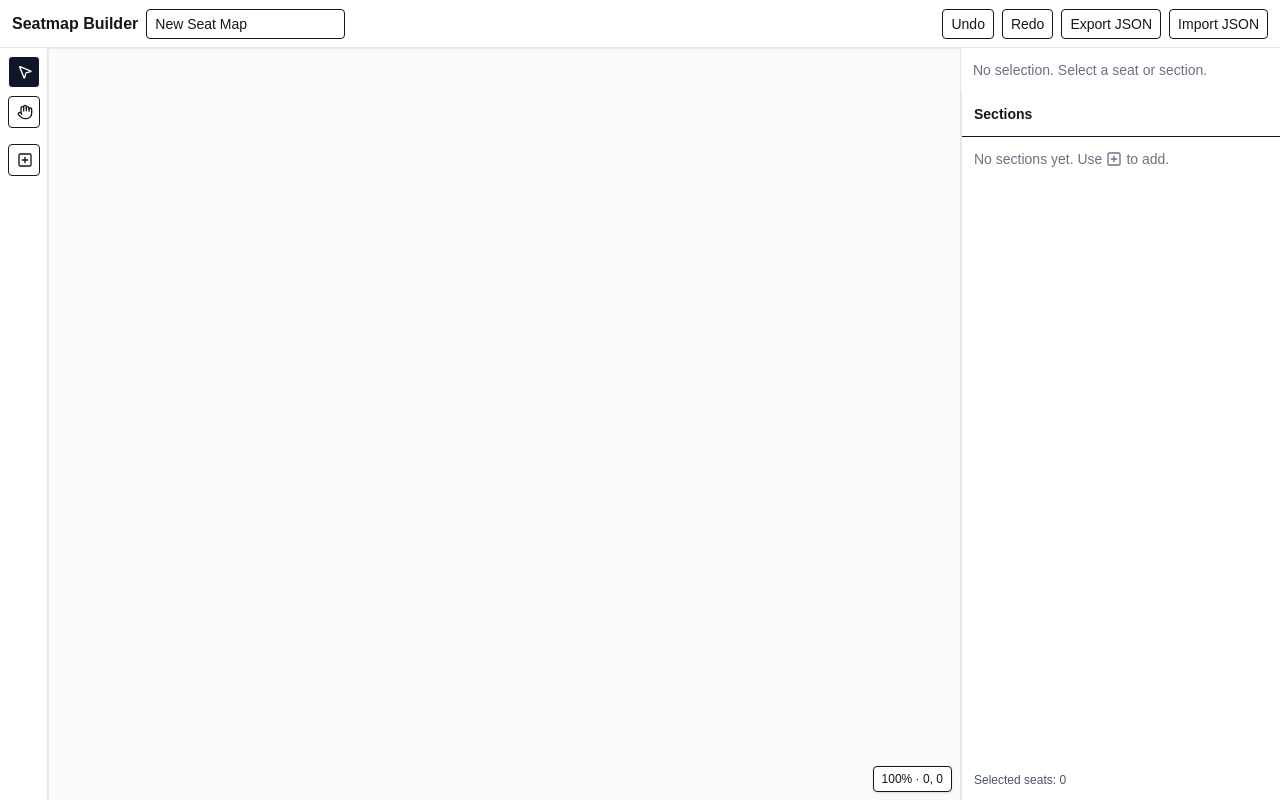
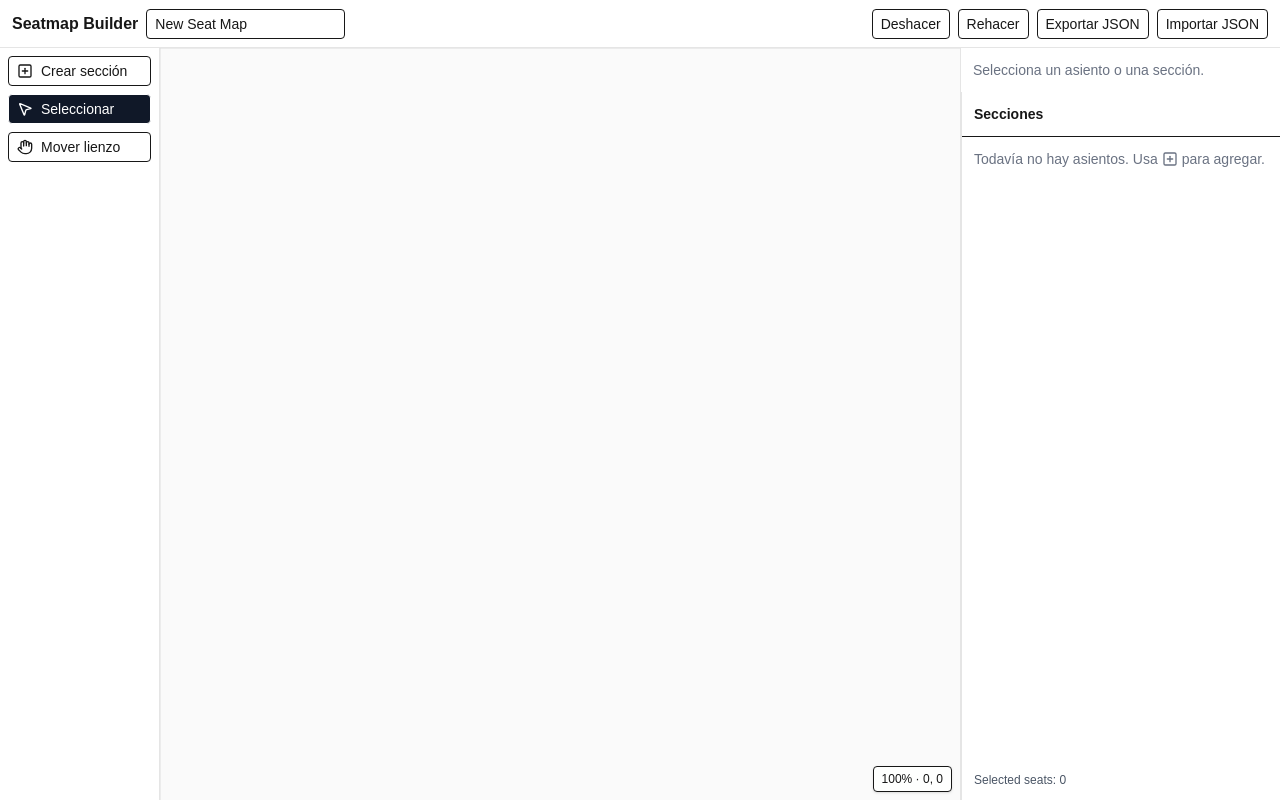
Before and after one commit to joamartico/seatmap-builder, a Next.js app: page / in a window 1280 px wide. Built offline with nearby package versions, Linux system fonts and the light colour scheme.

Commit message:
translate to spanish

```diff
--- a/src/components/AddBlockModal.tsx
+++ b/src/components/AddBlockModal.tsx
@@ -38,9 +38,11 @@ export function AddBlockModal({ open, onClose, onConfirm }: Props) {
 	return (
 		<div className="fixed inset-0 z-50 flex items-center justify-center bg-black/40">
 			<div className="bg-white rounded shadow-lg w-[92vw] max-w-md p-4">
-				<div className="text-base font-semibold mb-3">Add Section</div>
+				<div className="text-base font-semibold mb-3">
+					Agregar sección
+				</div>
 				<div className="grid grid-cols-2 gap-3 items-center text-sm">
-					<label>Rows</label>
+					<label>Filas</label>
 					<input
 						type="number"
 						min={1}
@@ -49,7 +51,7 @@ export function AddBlockModal({ open, onClose, onConfirm }: Props) {
 						value={rows}
 						onChange={(e) => setRows(Number(e.target.value))}
 					/>
-					<label>Seats per row</label>
+					<label>Asientos por fila</label>
 					<input
 						type="number"
 						min={1}
@@ -58,7 +60,7 @@ export function AddBlockModal({ open, onClose, onConfirm }: Props) {
 						value={cols}
 						onChange={(e) => setCols(Number(e.target.value))}
 					/>
-					<label>Row labeling</label>
+					<label>Etiquetado de filas</label>
 					<select
 						className="border rounded px-2 py-1"
 						value={rowLabelStyle}
@@ -71,7 +73,7 @@ export function AddBlockModal({ open, onClose, onConfirm }: Props) {
 						<option value="alpha">A, B, C</option>
 						<option value="numeric">1, 2, 3</option>
 					</select>
-					<label>Seat labeling</label>
+					<label>Etiquetado de asientos</label>
 					<select
 						className="border rounded px-2 py-1"
 						value={seatLabelStyle}
@@ -90,7 +92,7 @@ export function AddBlockModal({ open, onClose, onConfirm }: Props) {
 						className="px-3 py-1.5 text-sm rounded border"
 						onClick={onClose}
 					>
-						Cancel
+						Cancelar
 					</button>
 					<button
 						className="px-3 py-1.5 text-sm rounded border bg-gray-900 text-white"
@@ -103,7 +105,7 @@ export function AddBlockModal({ open, onClose, onConfirm }: Props) {
 							})
 						}
 					>
-						Add
+						Agregar
 					</button>
 				</div>
 			</div>
--- a/src/components/PropertiesPanel.tsx
+++ b/src/components/PropertiesPanel.tsx
@@ -14,7 +14,7 @@ export function PropertiesPanel() {
 	if (!selected && !selectedBlock) {
 		return (
 			<div className="p-3 text-sm text-gray-500">
-				No selection. Select a seat or section.
+				Selecciona un asiento o una sección.
 			</div>
 		);
 	}
@@ -23,9 +23,9 @@ export function PropertiesPanel() {
 		<div className="p-3 space-y-4">
 			{selected && (
 				<div className="space-y-2">
-					<div className="font-semibold">Seat</div>
+					<div className="font-semibold">Asiento</div>
 					<div className="grid grid-cols-2 gap-2 items-center text-sm">
-						<label>Label</label>
+						<label>Etiqueta</label>
 						<input
 							className="border rounded px-2 py-1"
 							value={selected.label}
@@ -43,9 +43,9 @@ export function PropertiesPanel() {
 
 			{selectedBlock && (
 				<div className="space-y-2">
-					<div className="font-semibold">Section</div>
+					<div className="font-semibold">Sección</div>
 					<div className="grid grid-cols-2 gap-2 items-center text-sm">
-						<label>Name</label>
+						<label>Nombre</label>
 						<input
 							className="border rounded px-2 py-1"
 							value={selectedBlock.name}
@@ -55,7 +55,7 @@ export function PropertiesPanel() {
 								})
 							}
 						/>
-						<label>Rows</label>
+						<label>Filas</label>
 						<input
 							type="number"
 							className="border rounded px-2 py-1"
@@ -66,7 +66,7 @@ export function PropertiesPanel() {
 								})
 							}
 						/>
-						<label>Cols</label>
+						<label>Columnas</label>
 						<input
 							type="number"
 							className="border rounded px-2 py-1"
@@ -78,7 +78,7 @@ export function PropertiesPanel() {
 							}
 						/>
 						{/* Removed seat dimensions and gaps per request */}
-						<label>Row Labels</label>
+						<label>Etiquetas de filas</label>
 						<select
 							className="border rounded px-2 py-1"
 							value={selectedBlock.rowLabelStyle}
--- a/src/components/SeatCanvas.tsx
+++ b/src/components/SeatCanvas.tsx
@@ -472,7 +472,7 @@ export function SeatCanvas() {
 								)}
 								<div className="flex items-center gap-1">
 									<button
-										title="Edit name"
+										title="Editar nombre"
 										className="px-1.5 py-0.5 text-xs rounded border hover:bg-gray-50"
 										onClick={() => {
 											setNameDraft(label);
@@ -482,7 +482,7 @@ export function SeatCanvas() {
 										<LuPencil className="w-4 h-4" />
 									</button>
 									<button
-										title="Delete section"
+										title="Eliminar sección"
 										className="px-1.5 py-0.5 text-xs rounded border text-red-600 hover:bg-red-50"
 										onClick={() =>
 											setShowDeleteConfirm(true)
@@ -519,25 +519,25 @@ export function SeatCanvas() {
 			{state.selectedBlockId && (
 				<ConfirmModal
 					open={showDeleteConfirm}
-					title="Delete section"
+					title="Eliminar sección"
 					message={(() => {
 						const b = state.seatMap.blocks.find(
 							(x) => x.id === state.selectedBlockId
 						);
 						return (
 							<>
-								Are you sure you want to delete{" "}
+								¿Seguro que quieres eliminar la sección{" "}
 								<span className="font-medium">
-									{b?.name || "Untitled section"}
+									{b?.name || "Sección sin nombre"}
 								</span>
 								?
 								<br />
-								This will remove the section and all its seats.
+								Esto eliminará la sección y todos sus asientos.
 							</>
 						);
 					})()}
-					confirmLabel="Delete"
-					cancelLabel="Cancel"
+					confirmLabel="Eliminar"
+					cancelLabel="Cancelar"
 					onConfirm={() => {
 						const id = state.selectedBlockId!;
 						dispatch({ type: "REMOVE_BLOCK", blockId: id });
--- a/src/components/Sidebar.tsx
+++ b/src/components/Sidebar.tsx
@@ -11,13 +11,13 @@ export function Sidebar() {
 
 	return (
 		<div className="h-full w-full border-l border-black/10 bg-white flex flex-col">
-			<div className="p-3 border-b text-sm font-semibold">Sections</div>
+			<div className="p-3 border-b text-sm font-semibold">Secciones</div>
 			<div className="flex-1 overflow-auto">
 				{state.seatMap.blocks.length === 0 ? (
 					<div className="p-3 text-sm text-gray-500 flex items-center gap-1">
-						No sections yet. Use
+						Todavía no hay asientos. Usa
 						<LuSquarePlus className="w-4 h-4 inline-block" />
-						to add.
+						para agregar.
 					</div>
 				) : (
 					<ul>
@@ -39,7 +39,7 @@ export function Sidebar() {
 										})
 									}
 								>
-									{b.name || "Untitled section"} · {b.rows}x
+									{b.name || "Sección sin nombre"} · {b.rows}x
 									{b.cols}
 								</button>
 								<button
@@ -60,20 +60,20 @@ export function Sidebar() {
 
 			<ConfirmModal
 				open={!!pendingDeleteId}
-				title="Delete section"
+				title="Eliminar sección"
 				message={
 					<>
-						Are you sure you want to delete{" "}
+						¿Seguro que quieres eliminar{" "}
 						<span className="font-medium">
-							{pending?.name || "Untitled section"}
+							{pending?.name || "Sección sin nombre"}
 						</span>
 						?
 						<br />
-						This will remove the section and all its seats.
+						Esto eliminará la sección y todos sus asientos.
 					</>
 				}
-				confirmLabel="Delete"
-				cancelLabel="Cancel"
+				confirmLabel="Eliminar"
+				cancelLabel="Cancelar"
 				onConfirm={() => {
 					if (pendingDeleteId) {
 						dispatch({
--- a/src/components/Toolbar.tsx
+++ b/src/components/Toolbar.tsx
@@ -10,37 +10,15 @@ export function Toolbar() {
 	const setTool = (tool: Tool) => dispatch({ type: "SET_TOOL", tool });
 
 	return (
-		<div className="flex sm:flex-col gap-2 p-2 border-r border-black/10 bg-white w-full sm:w-12 sm:h-full items-center">
+		<div className="flex sm:flex-col gap-2 p-2 border-r border-black/10 bg-white w-full sm:w-40 sm:h-full items-start">
+			{/* Crear primero */}
 			<button
-				className={`w-full sm:w-8 sm:h-8 px-2 py-1 rounded border ${
-					state.activeTool.kind === "select"
-						? "bg-gray-900 text-white"
-						: "bg-white"
-				}`}
-				title="Select (V)"
-				onClick={() => setTool({ kind: "select" })}
-			>
-				<LuMousePointer2 className="w-4 h-4" />
-			</button>
-			<button
-				className={`w-full sm:w-8 sm:h-8 px-2 py-1 rounded border ${
-					state.activeTool.kind === "pan"
-						? "bg-gray-900 text-white"
-						: "bg-white"
-				}`}
-				title="Pan (Space)"
-				onClick={() => setTool({ kind: "pan" })}
-			>
-				<LuHand className="w-4 h-4" />
-			</button>
-			<div className="h-px sm:h-0 sm:w-full w-px bg-black/10" />
-			<button
-				className={`w-full sm:w-8 sm:h-8 px-2 py-1 rounded border ${
+				className={`w-full flex items-center gap-2 px-2 py-1 rounded border ${
 					state.activeTool.kind === "addBlock"
 						? "bg-gray-900 text-white"
 						: "bg-white"
 				}`}
-				title="Add Section"
+				title="Crear sección"
 				onClick={() =>
 					setTool({
 						kind: "addBlock",
@@ -55,12 +33,39 @@ export function Toolbar() {
 							seatLabelStyle: "numeric",
 							startRowIndex: 0,
 							startColIndex: 0,
-							name: "Section",
+							name: "Sección",
 						},
 					})
 				}
 			>
 				<LuSquarePlus className="w-4 h-4" />
+				<span className="text-sm">Crear sección</span>
+			</button>
+
+			<button
+				className={`w-full flex items-center gap-2 px-2 py-1 rounded border ${
+					state.activeTool.kind === "select"
+						? "bg-gray-900 text-white"
+						: "bg-white"
+				}`}
+				title="Seleccionar (V)"
+				onClick={() => setTool({ kind: "select" })}
+			>
+				<LuMousePointer2 className="w-4 h-4" />
+				<span className="text-sm">Seleccionar</span>
+			</button>
+
+			<button
+				className={`w-full flex items-center gap-2 px-2 py-1 rounded border ${
+					state.activeTool.kind === "pan"
+						? "bg-gray-900 text-white"
+						: "bg-white"
+				}`}
+				title="Mover lienzo (Espacio)"
+				onClick={() => setTool({ kind: "pan" })}
+			>
+				<LuHand className="w-4 h-4" />
+				<span className="text-sm">Mover lienzo</span>
 			</button>
 		</div>
 	);
--- a/src/components/Topbar.tsx
+++ b/src/components/Topbar.tsx
@@ -53,25 +53,25 @@ export function Topbar() {
 					className="px-2 py-1 text-sm rounded border bg-white hover:bg-gray-50"
 					onClick={() => dispatch({ type: "UNDO" })}
 				>
-					Undo
+					Deshacer
 				</button>
 				<button
 					className="px-2 py-1 text-sm rounded border bg-white hover:bg-gray-50"
 					onClick={() => dispatch({ type: "REDO" })}
 				>
-					Redo
+					Rehacer
 				</button>
 				<button
 					className="px-2 py-1 text-sm rounded border"
 					onClick={handleExport}
 				>
-					Export JSON
+					Exportar JSON
 				</button>
 				<button
 					className="px-2 py-1 text-sm rounded border"
 					onClick={handleImportClick}
 				>
-					Import JSON
+					Importar JSON
 				</button>
 				<input
 					ref={fileInputRef}
```
Also changed, not shown: src/components/QuickLabelModal.tsx (added).
